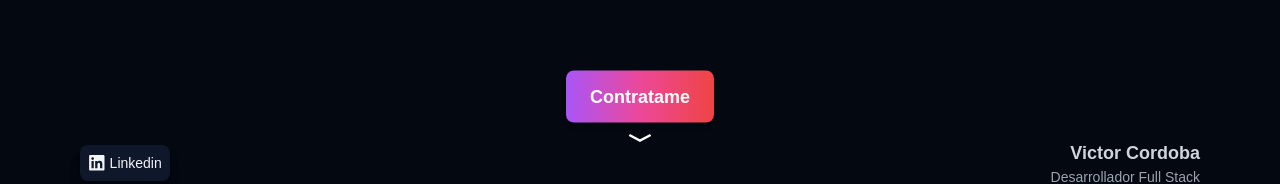
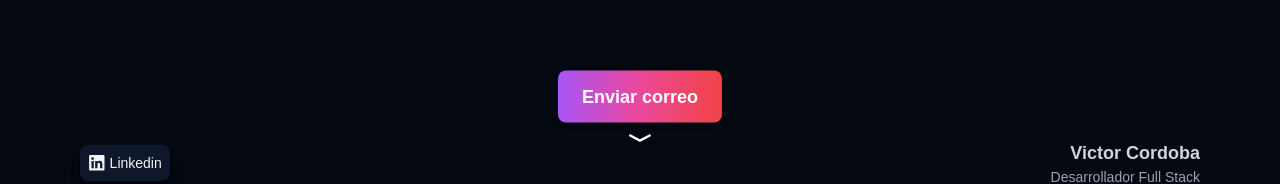
Before and after one commit to Victordi10/portafolio, a Next.js app: page / in a window 1280 px wide. Shown: the part 403-587 px from the top of the page. Built offline with nearby package versions, Linux system fonts and the light colour scheme.

Commit message:
solucionado el error de build

```diff
--- a/src/app/ui/Cover.js
+++ b/src/app/ui/Cover.js
@@ -10,17 +10,8 @@ import Redes from "./Redes";
 
 export default function Cover() {
     const correo = 'cordobav444@gmail.com'
-    const [isClient, setIsClient] = useState(false);
 
-    useEffect(() => {
-        setIsClient(true); // Cuando el componente se monta, actualiza a `true` porque ya estamos en el cliente.
-    }, []);
 
-    const contratarme = () => {
-        if (isClient) {
-            window.open(`mailto:${correo}?subject=¡Quiero contactarte!&body=Hola, Victor.`);
-        }
-    };
     return (
         <Seccion id={'inicio'} className="h-[50vh] md:h-[60vh] py-10 relative min-h-fit max-h-screen flex flex-col justify-center items-center">
             <h1
@@ -62,7 +53,36 @@ export default function Cover() {
             md:absolute md:top-1/2 md:left-1/2 lmd:transform md:-translate-x-1/2 md:-translate-y-[25%]
           "
             >
-                <Boton texto={'Contratame'} onClick={contratarme}/>
+                <button
+                    className={`
+                bg-gradient-to-r from-purple-500 via-pink-500 to-red-500
+                text-white
+                font-bold
+                py-3 px-6
+                rounded-lg
+                shadow-md
+                hover:shadow-xl
+                hover:scale-105
+                transition-all
+                duration-300
+                ease-in-out
+                focus:outline-none
+                focus:ring-2
+                focus:ring-purple-500
+                focus:ring-offset-2
+                place-items-center
+                mx-auto
+                block
+            `}
+                >
+                    <a
+                        href={`mailto:${correo}?subject=¡Quiero contactarte!&body=Hola, Victor.`}
+                        target="_blank"
+                        rel="noopener noreferrer"
+                    >
+                        Enviar correo
+                    </a>
+                </button>
                 <RiArrowDownWideFill className="text-4xl text-white" size={30} color="#fff" />
             </div>
         </Seccion>
```
